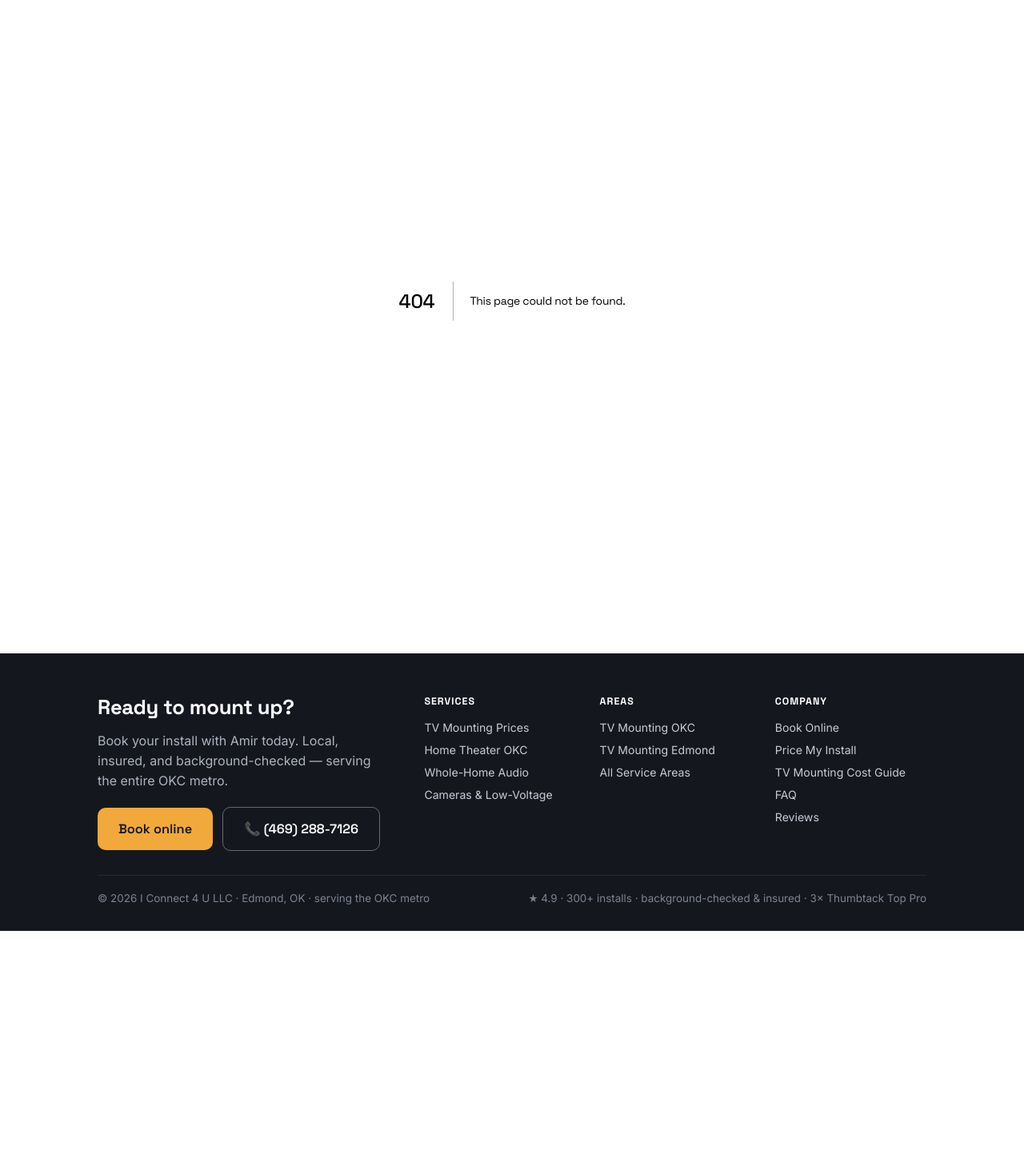
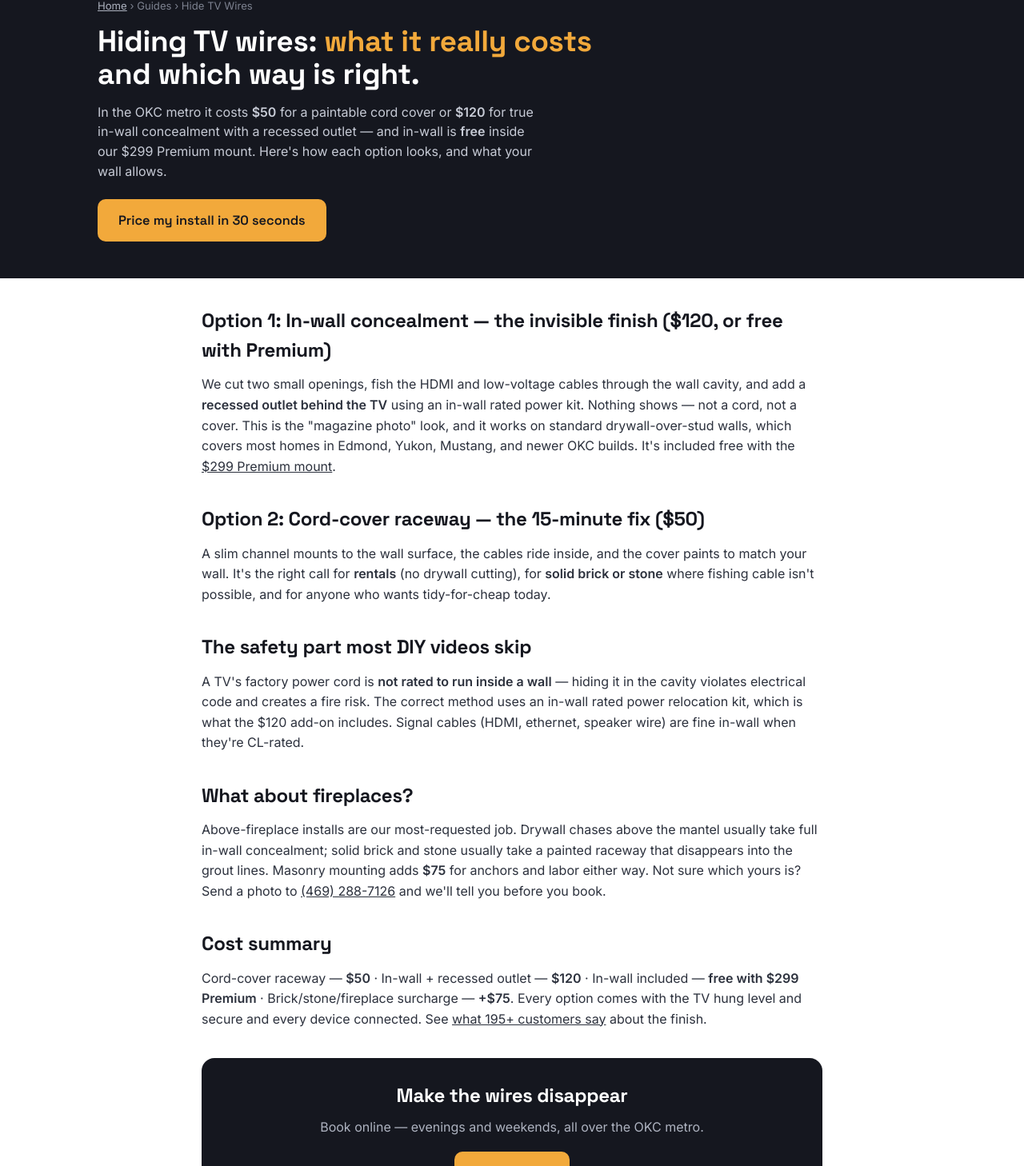
Before and after one commit to estahbanati26/ic4u-site, a Next.js app: page /guides/hide-tv-wires-in-wall in a window 1280 px wide. Before the commit this address had no page. Shown: the part 98-1556 px from the top of the page at 80% size. Before the commit the page ends 1262 px from the top, so only its background shows below. Built offline with nearby package versions, Linux system fonts and the light colour scheme.

Commit message:
Create page.jsx

```diff
--- /dev/null
+++ b/app/guides/hide-tv-wires-in-wall/page.jsx
@@ -0,0 +1,75 @@
+import Link from 'next/link';
+
+export const metadata = {
+  title: 'How to Hide TV Wires: In-Wall vs Raceway Cost (OKC 2026) | I Connect 4 U',
+  description: 'Hiding TV wires costs $50 for a paintable cord cover or $120 for true in-wall concealment with a recessed outlet in the OKC metro — free with a $299 Premium mount. What each option looks like and which walls qualify.',
+  alternates: { canonical: 'https://ic4u.us/guides/hide-tv-wires-in-wall/' }
+};
+
+const LD = [
+  {
+    '@context': 'https://schema.org', '@type': 'Article',
+    headline: 'How to Hide TV Wires: In-Wall vs Cord Cover, Real OKC Prices',
+    author: { '@type': 'Organization', name: 'I Connect 4 U LLC', url: 'https://ic4u.us/' },
+    publisher: { '@id': 'https://ic4u.us/#business' },
+    datePublished: '2026-09-24', dateModified: '2026-09-24',
+    mainEntityOfPage: 'https://ic4u.us/guides/hide-tv-wires-in-wall/'
+  },
+  {
+    '@context': 'https://schema.org', '@type': 'FAQPage',
+    mainEntity: [
+      ['How much does it cost to hide TV wires in the wall?', 'In the OKC metro, true in-wall wire concealment with a recessed outlet costs $120 as an add-on to any TV mount, and is included free with a $299 Premium install. A paintable cord-cover raceway on the wall surface costs $50.'],
+      ['Is it safe to run a TV power cord inside the wall?', 'A standard power cord should never be run inside a wall — it violates electrical code. The correct method uses an in-wall rated power relocation kit with a recessed outlet behind the TV, which is exactly what a professional install includes.'],
+      ['Can you hide TV wires on a brick or stone fireplace?', 'Wires usually cannot be fished through solid brick or stone. The clean options are a painted raceway that blends with the masonry, or routing through an adjacent stud wall when the layout allows. A pro can tell you in one look which your fireplace supports.'],
+      ['Can renters hide TV wires without cutting the wall?', 'Yes — a paintable cord-cover raceway ($50) hides cables against the wall with no drywall cutting, which keeps it landlord-friendly and removable.']
+    ].map(([q, a]) => ({ '@type': 'Question', name: q, acceptedAnswer: { '@type': 'Answer', text: a } }))
+  },
+  {
+    '@context': 'https://schema.org', '@type': 'BreadcrumbList',
+    itemListElement: [
+      { '@type': 'ListItem', position: 1, name: 'Home', item: 'https://ic4u.us/' },
+      { '@type': 'ListItem', position: 2, name: 'Guides', item: 'https://ic4u.us/guides/tv-mounting-cost-oklahoma-city/' },
+      { '@type': 'ListItem', position: 3, name: 'Hide TV Wires', item: 'https://ic4u.us/guides/hide-tv-wires-in-wall/' }
+    ]
+  }
+];
+
+export default function Page() {
+  return (
+    <>
+      {LD.map((o, i) => <script key={i} type="application/ld+json" dangerouslySetInnerHTML={{ __html: JSON.stringify(o) }} />)}
+      <div className="subhero">
+        <div className="wrap">
+          <div className="crumb"><Link href="/">Home</Link> › Guides › Hide TV Wires</div>
+          <h1>Hiding TV wires: <em>what it really costs</em> and which way is right.</h1>
+          <p>In the OKC metro it costs <b>$50</b> for a paintable cord cover or <b>$120</b> for true in-wall concealment with a recessed outlet — and in-wall is <b>free</b> inside our $299 Premium mount. Here&apos;s how each option looks, and what your wall allows.</p>
+          <Link className="btn" href="/quote/">Price my install in 30 seconds</Link>
+        </div>
+      </div>
+      <main>
+        <div className="prose">
+          <h2>Option 1: In-wall concealment — the invisible finish ($120, or free with Premium)</h2>
+          <p>We cut two small openings, fish the HDMI and low-voltage cables through the wall cavity, and add a <b>recessed outlet behind the TV</b> using an in-wall rated power kit. Nothing shows — not a cord, not a cover. This is the &quot;magazine photo&quot; look, and it works on standard drywall-over-stud walls, which covers most homes in Edmond, Yukon, Mustang, and newer OKC builds. It&apos;s included free with the <Link href="/guides/tv-mounting-cost-oklahoma-city/">$299 Premium mount</Link>.</p>
+
+          <h2>Option 2: Cord-cover raceway — the 15-minute fix ($50)</h2>
+          <p>A slim channel mounts to the wall surface, the cables ride inside, and the cover paints to match your wall. It&apos;s the right call for <b>rentals</b> (no drywall cutting), for <b>solid brick or stone</b> where fishing cable isn&apos;t possible, and for anyone who wants tidy-for-cheap today.</p>
+
+          <h2>The safety part most DIY videos skip</h2>
+          <p>A TV&apos;s factory power cord is <b>not rated to run inside a wall</b> — hiding it in the cavity violates electrical code and creates a fire risk. The correct method uses an in-wall rated power relocation kit, which is what the $120 add-on includes. Signal cables (HDMI, ethernet, speaker wire) are fine in-wall when they&apos;re CL-rated.</p>
+
+          <h2>What about fireplaces?</h2>
+          <p>Above-fireplace installs are our most-requested job. Drywall chases above the mantel usually take full in-wall concealment; solid brick and stone usually take a painted raceway that disappears into the grout lines. Masonry mounting adds <b>$75</b> for anchors and labor either way. Not sure which yours is? Send a photo to <a href="tel:+14692887126">(469) 288-7126</a> and we&apos;ll tell you before you book.</p>
+
+          <h2>Cost summary</h2>
+          <p>Cord-cover raceway — <b>$50</b> · In-wall + recessed outlet — <b>$120</b> · In-wall included — <b>free with $299 Premium</b> · Brick/stone/fireplace surcharge — <b>+$75</b>. Every option comes with the TV hung level and secure and every device connected. See <Link href="/reviews/">what 195+ customers say</Link> about the finish.</p>
+
+          <div className="ctaband">
+            <h2>Make the wires disappear</h2>
+            <p>Book online — evenings and weekends, all over the OKC metro.</p>
+            <Link className="btn" href="/book/">Book online</Link>
+          </div>
+        </div>
+      </main>
+    </>
+  );
+}
```
